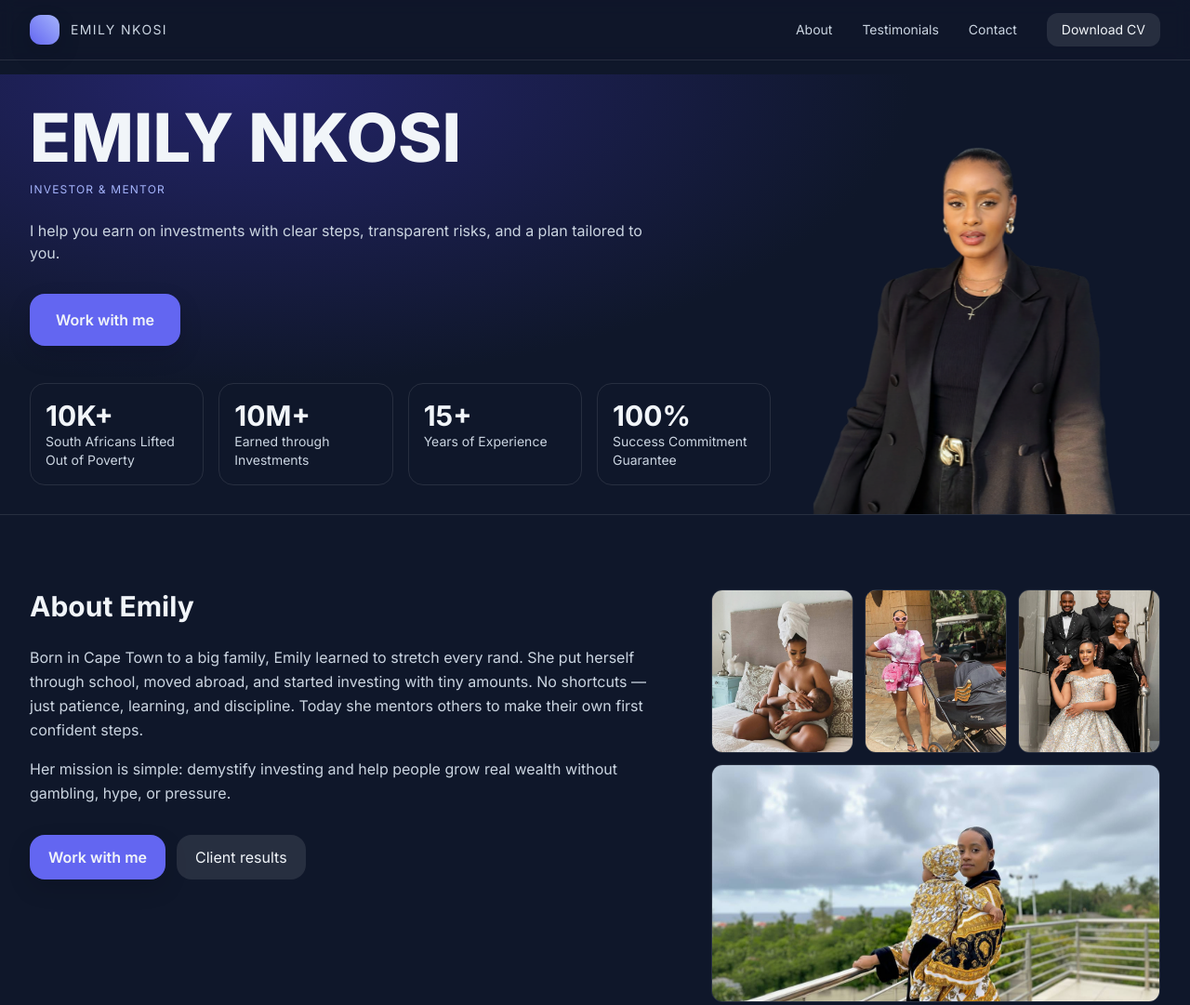
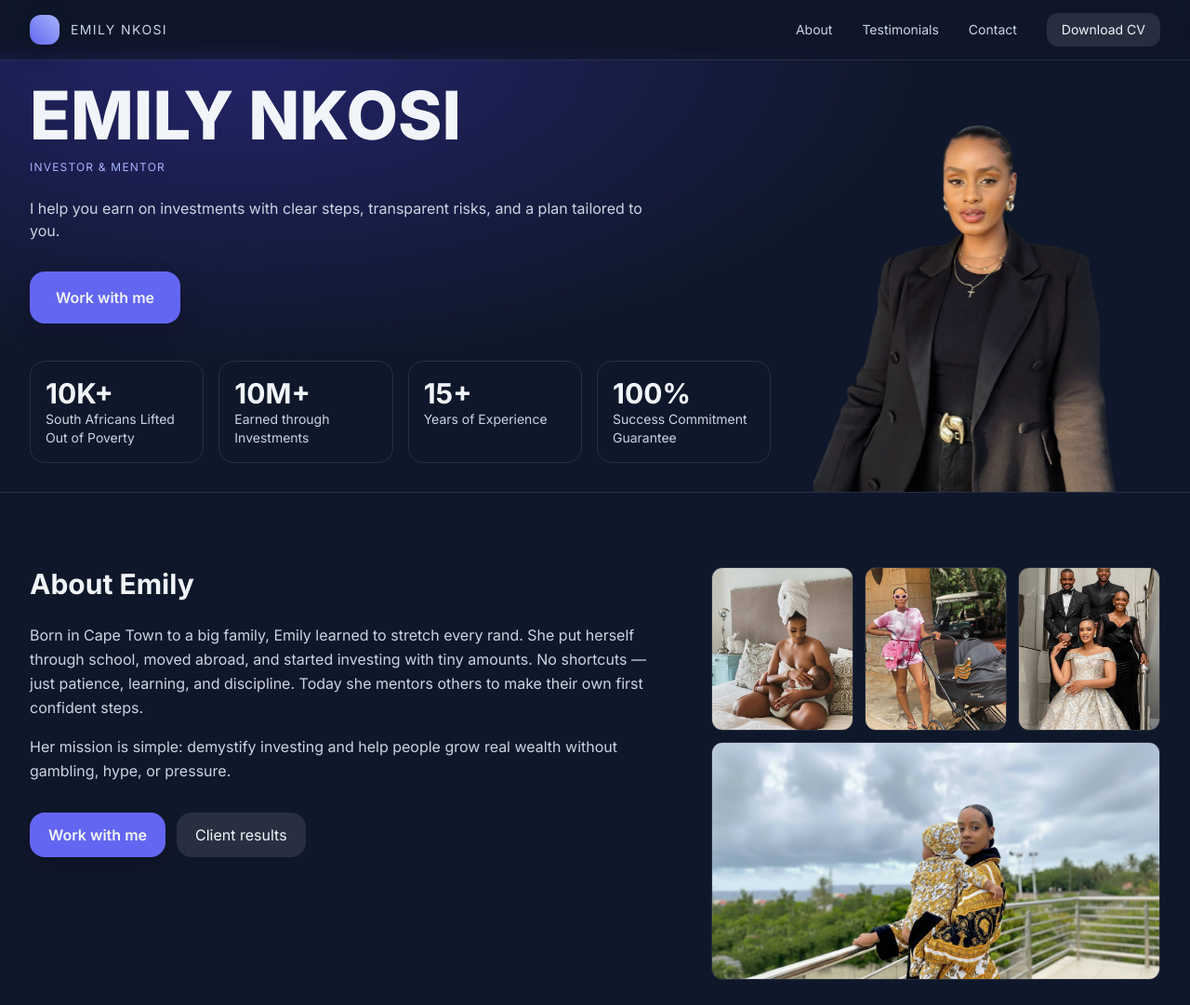
Before and after one commit to zexx-droid/emily-portfolio, a plain HTML site: page index.html in a window 1280 px wide. Shown: the top 1081 px of the page at 93% size. Drawn offline with nearby package versions, Linux system fonts and the light colour scheme.

Commit message:
index.html

```diff
--- a/index.html
+++ b/index.html
@@ -108,7 +108,7 @@
     </div>
   </header>
 
-  <main id="home" class="pt-16 md:pt-20">
+  <main id="home" class="pt-14 md:pt-18">
     <!-- Hero -->
     <section class="relative">
       <div class="absolute inset-0 -z-10 bg-[radial-gradient(ellipse_at_20%_top,_var(--tw-gradient-stops))] from-brand-700/40 via-ink-900 to-ink-900"></div>
```
